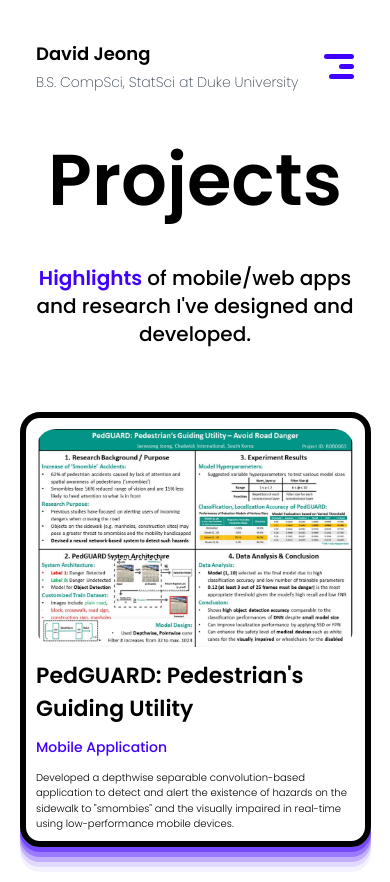
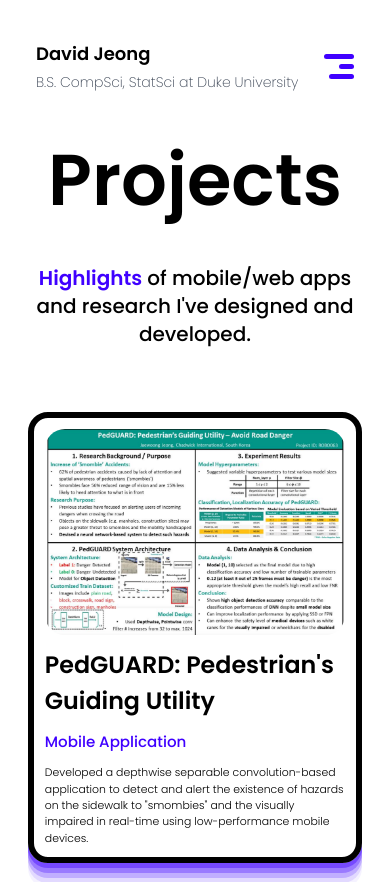
Before and after one commit to davidjjeong/my-portfolio, a Next.js app: page /projects in a window 390 px wide. Shown: the top 882 px of the page. Built offline with nearby package versions, Linux system fonts and the light colour scheme.

Commit message:
Enlarged font size in Project section for mobile

```diff
--- a/sections/Work/Work.module.css
+++ b/sections/Work/Work.module.css
@@ -94,7 +94,7 @@ ul.workList li.workItem p.workDescription {
 
 @media only screen and (max-width: 639px) {
     ul.workList li.workItem {
-      flex: 0 0 100%;
+      flex: 0 0 95%;
     }
 
     ul.workList li.workItem h1.workHeader {
@@ -109,3 +109,17 @@ ul.workList li.workItem p.workDescription {
       font-size: 2.580645vw;
     }
 }
+
+@media only screen and (max-width: 479px) {
+  ul.workList li.workItem h1.workHeader {
+    font-size: 6.1vw;
+  }
+
+  ul.workList li.workItem h2.workSubheader {
+    font-size: 3.8682714vw;
+  }
+
+  ul.workList li.workItem p.workDescription {
+    font-size: 2.7885714vw;
+  }
+}
```
